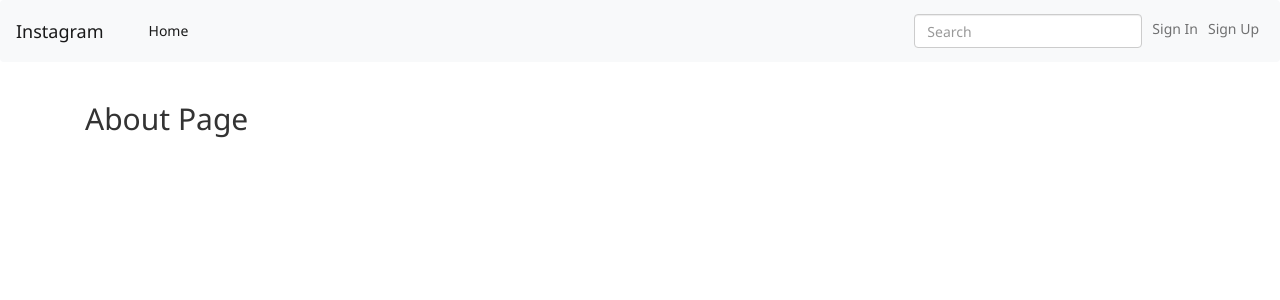
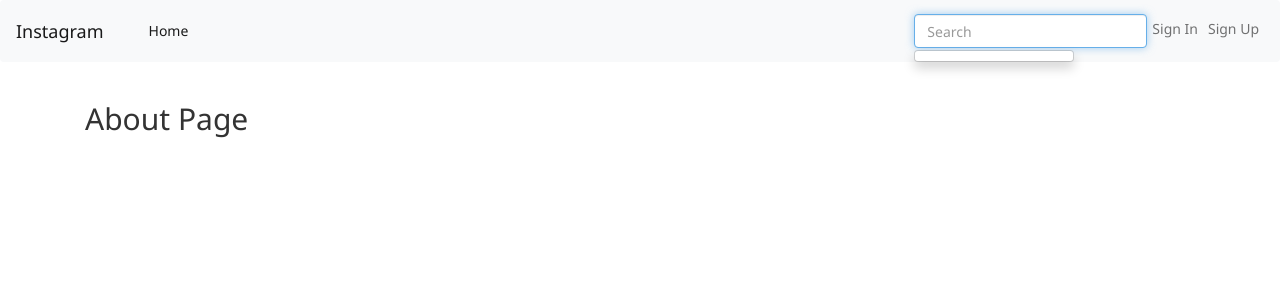
Before and after one commit to insmnia/instamiligram, a Django app: page /about/ in a window 1280 px wide, after a click that opens the changed part. Shown: the top 300 px of the page. Run offline with Django 3.2, Linux system fonts and the light colour scheme; some libraries are stand-ins or nearby versions.

Commit message:
searching

```diff
--- a/main/instagram/templates/instagram/layout.html
+++ b/main/instagram/templates/instagram/layout.html
@@ -43,7 +43,12 @@
         </div>
         <div class="navbar-nav">
           <form class="d-flex">
-            <input class="form-control me-2" type="search" placeholder="Search" aria-label="Search" id="search">
+            <input class="form-control me-2" type="search" placeholder="Search" aria-label="Search" id="isearch"
+              style="position: relative;" data-toggle="dropdown">
+            <div class="dropdown">
+              <ul class="dropdown-menu" role="menu" aria-labelledby="menu1" id="drp">
+              </ul>
+            </div>
             <!-- <button class="btn btn-outline-success" type="submit">Search</button> -->
           </form>
           {% if user.is_authenticated %}
@@ -116,23 +121,39 @@
     }
     return cookieValue;
   }
-  $(document).on('keypress', '#search', (e) => {
+  $(document).on('keyup', '#isearch', (e) => {
+    if ($("#isearch").val() != '') {
       $.ajax({
         type: 'POST',
         url: '{% url "instagram:search" %}',
         data: {
-        'name': $('#search').value,
+          name: $('#isearch').val(),
           csrfmiddlewaretoken: getCookie('csrftoken'),
           action: 'post'
         },
         success: (json) => {
-        console.log(json);
+          search = document.querySelector('#drp')
+          $(search).empty();
+          json['users'].forEach(element => {
+            console.log(element)
+            search.insertAdjacentHTML(
+              'beforeend',
+              '<li role="presentation"><a role="menuitem" tabindex="-1" href="{% url "instagram:home" %}">' + element + '</a></li>',
+
+            );
+          });
         },
         error: function (xhr, errmsg, err) {
 
         }
       });
+    }
+
   })
+  function getVal() {
+    const val = document.querySelector('input').value;
+    console.log(val);
+  }
 </script>
 
 </html>
--- a/main/instagram/views.py
+++ b/main/instagram/views.py
@@ -142,4 +142,5 @@
     def post(self, request, *args, **kwargs):
         name = request.POST.get('name')
         users = User.objects.filter(username__contains=name).all()
-        return JsonResponse({'users': users})
+        data = [user.username for user in users]
+        return JsonResponse({'users': data})
```
Lines whose indentation alone changed are shown as unchanged.
